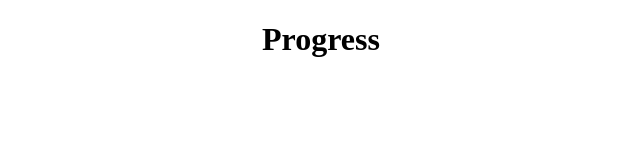
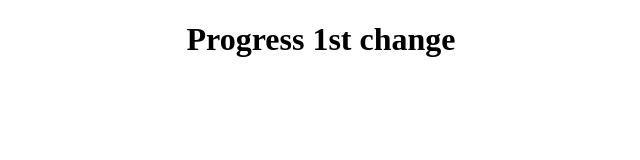
Before and after one commit to bestiony/progress, a plain HTML site: page Ahmed/index.html in a window 1280 px wide. Shown: the whole page, without its empty margins (319-959 px from the left). Drawn offline with Linux system fonts and the light colour scheme.

Commit message:
try deploy

```diff
--- a/Ahmed/index.html
+++ b/Ahmed/index.html
@@ -12,6 +12,6 @@
     </style>
 </head>
 <body>
-    <h1>Progress</h1>
+    <h1>Progress 1st change</h1>
 </body>
 </html>
```
